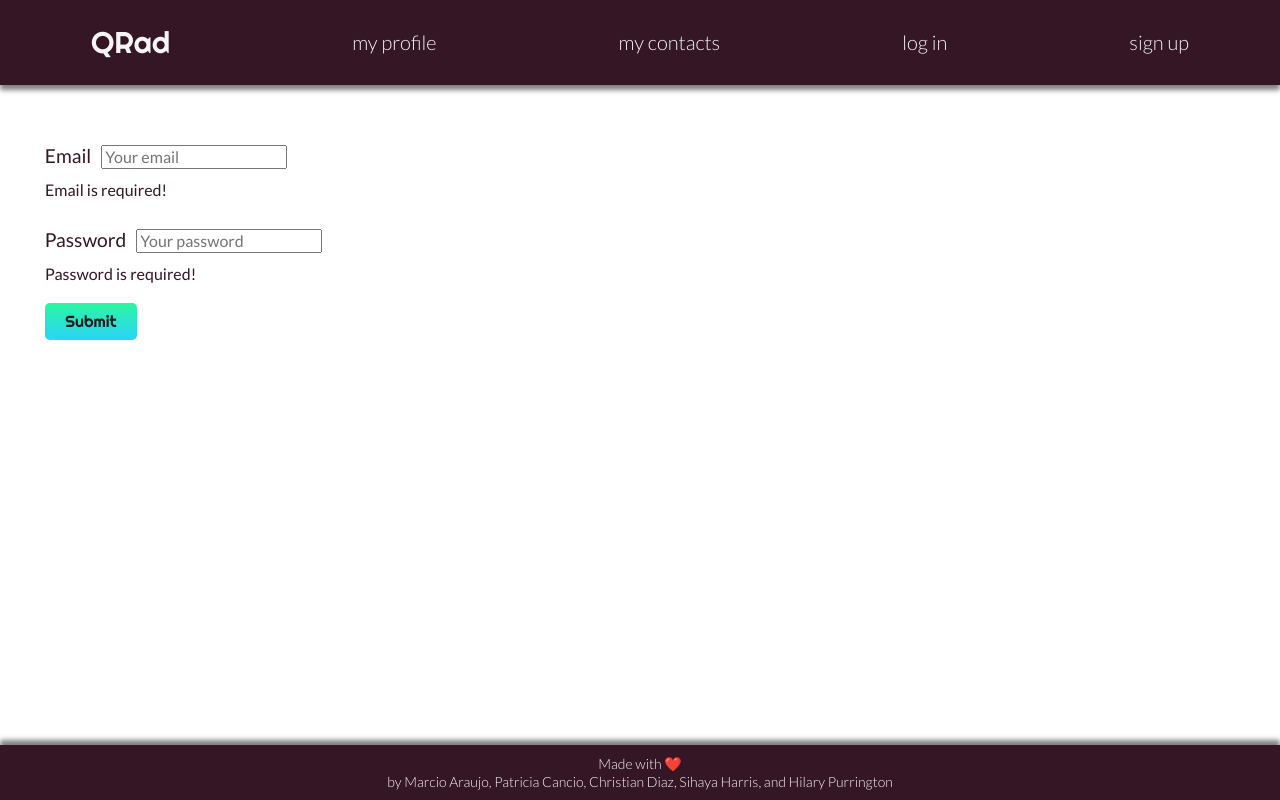
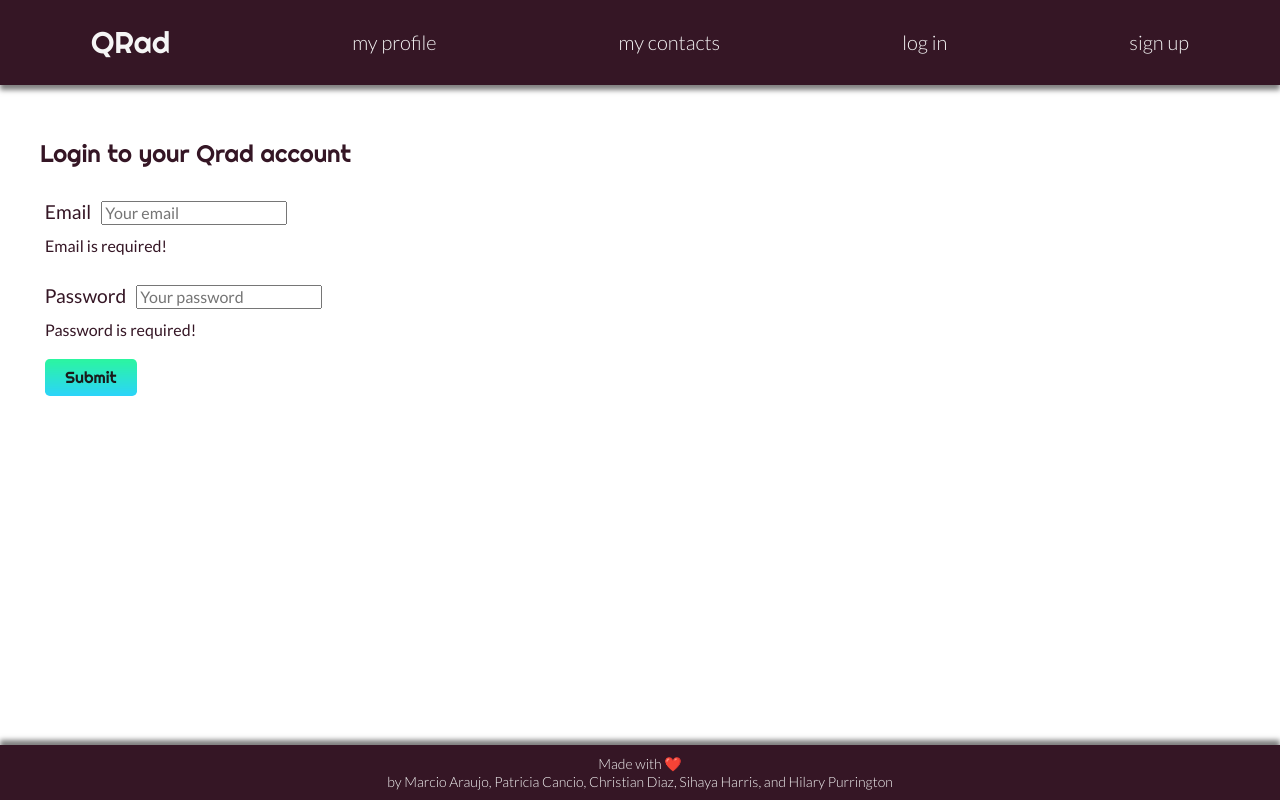
Before and after one commit to sihayah/QRad, a React (Create React App) app in the folder client/: page /login in a window 1280 px wide. Built offline with nearby package versions, Linux system fonts and the light colour scheme.

Commit message:
added css to login

```diff
--- a/client/src/components/Login/index.js
+++ b/client/src/components/Login/index.js
@@ -4,7 +4,7 @@ import { Form, Button, Alert } from "react-bootstrap";
 import { useMutation } from "@apollo/client";
 import { LOGIN } from "../../utils/mutations";
 import Auth from "../../utils/auth";
-import './login.css';
+import "./login.css";
 
 const LoginForm = () => {
   const [userFormData, setUserFormData] = useState({ email: "", password: "" });
@@ -43,7 +43,12 @@ const LoginForm = () => {
 
   return (
     <>
-      <Form className='form' noValidate validated={validated} onSubmit={handleFormSubmit}>
+      <Form
+        className="form"
+        noValidate
+        validated={validated}
+        onSubmit={handleFormSubmit}
+      >
         <Alert
           dismissible
           onClose={() => setShowAlert(false)}
@@ -52,8 +57,11 @@ const LoginForm = () => {
         >
           Something went wrong with your login credentials!
         </Alert>
-        <Form.Group className='form-group'>
-          <Form.Label className='formLabel' htmlFor="email">Email</Form.Label>
+        <p class="form-title">Login to your Qrad account</p>
+        <Form.Group className="form-group">
+          <Form.Label className="formLabel" htmlFor="email">
+            Email
+          </Form.Label>
           <Form.Control
             type="text"
             placeholder="Your email"
@@ -62,13 +70,15 @@ const LoginForm = () => {
             value={userFormData.email}
             required
           />
-          <Form.Control.Feedback type="invalid" className='feedback'>
+          <Form.Control.Feedback type="invalid" className="feedback">
             Email is required!
           </Form.Control.Feedback>
         </Form.Group>
 
-        <Form.Group className='form-group'>
-          <Form.Label className='formLabel'htmlFor="password">Password</Form.Label>
+        <Form.Group className="form-group">
+          <Form.Label className="formLabel" htmlFor="password">
+            Password
+          </Form.Label>
           <Form.Control
             type="password"
             placeholder="Your password"
@@ -77,7 +87,7 @@ const LoginForm = () => {
             value={userFormData.password}
             required
           />
-          <Form.Control.Feedback type="invalid" className='feedback'>
+          <Form.Control.Feedback type="invalid" className="feedback">
             Password is required!
           </Form.Control.Feedback>
         </Form.Group>
@@ -85,7 +95,7 @@ const LoginForm = () => {
           disabled={!(userFormData.email && userFormData.password)}
           type="submit"
           variant="success"
-          className='form-btn'
+          className="form-btn"
         >
           Submit
         </Button>
--- a/client/src/components/Login/login.css
+++ b/client/src/components/Login/login.css
@@ -25,3 +25,10 @@
 .feedback {
   padding-left: 15px;
 }
+
+.form-title {
+  font-family: "Righteous", sans-serif;
+  font-size: 24px;
+  margin-top: 20px;
+  color: var(--second-color);
+}
```
Also changed, not shown: 1 other file (tests, documents, lock files or other folders). Lines whose indentation alone changed are shown as unchanged.
